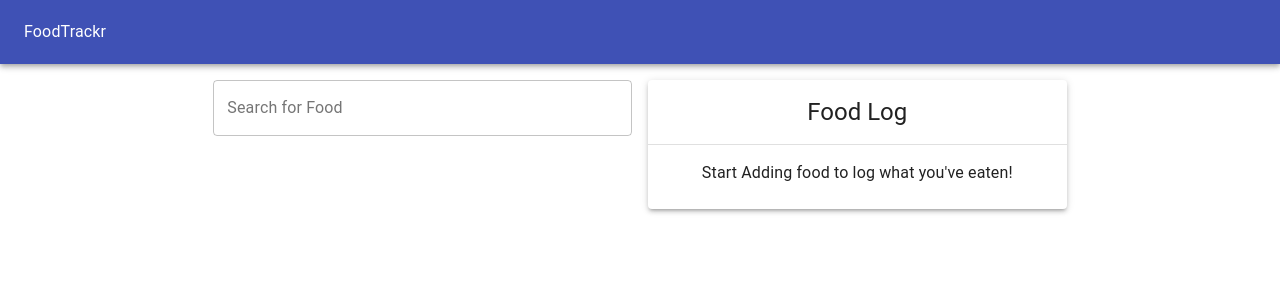
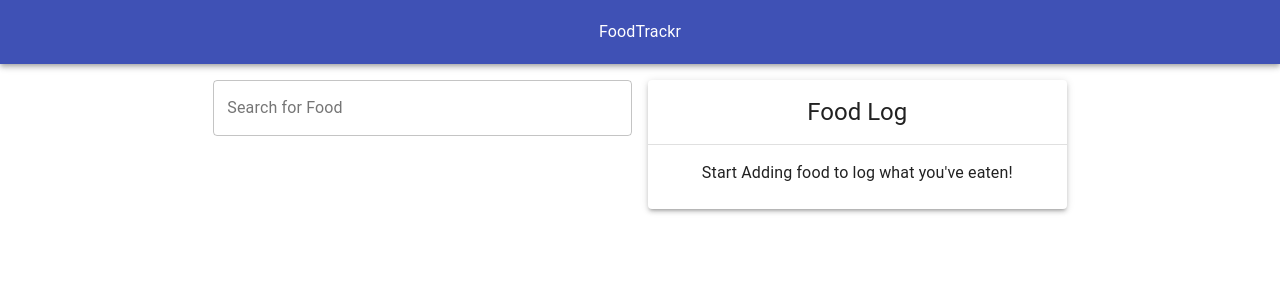
Before and after one commit to nchomsky/FoodTrackr, a React (Create React App) app: page / in a window 1280 px wide. Shown: the top 300 px of the page. Built offline with nearby package versions, Linux system fonts and the light colour scheme.

Commit message:
Center FoodTrackr Text

```diff
--- a/src/components/Header.js
+++ b/src/components/Header.js
@@ -4,7 +4,8 @@ import { makeStyles } from '@material-ui/core/styles';
 
 const useStyles = makeStyles((theme) => ({
     typographyStyles: {
-        flex: 1
+        flex: 1,
+        textAlign: "center"
     },
     buttonStyles: {
         marginRight: theme.spacing(2)
```
Also changed, not shown: 1 other file (tests, documents, lock files or other folders).
